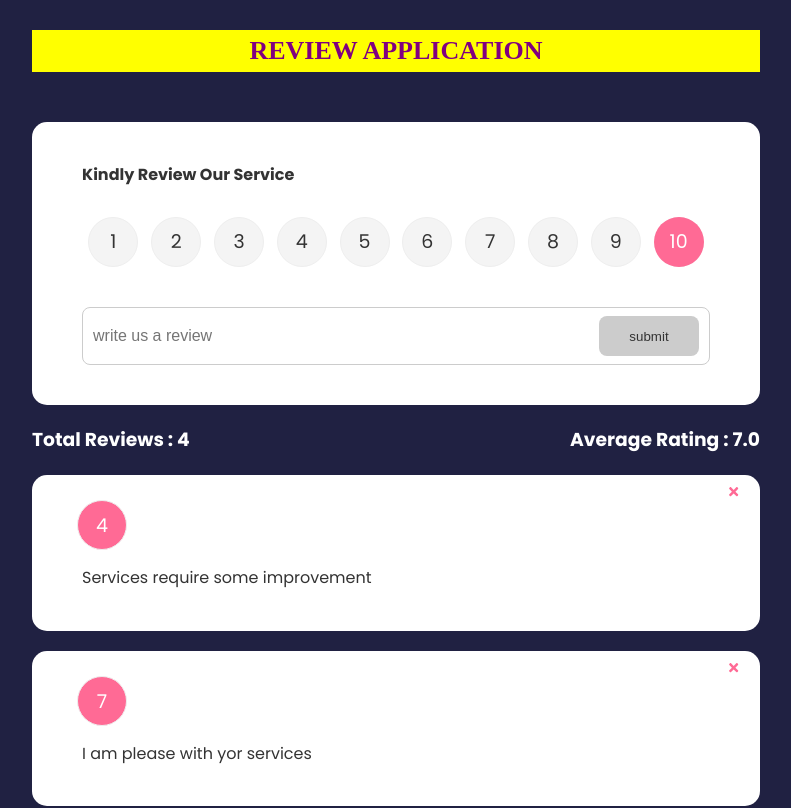
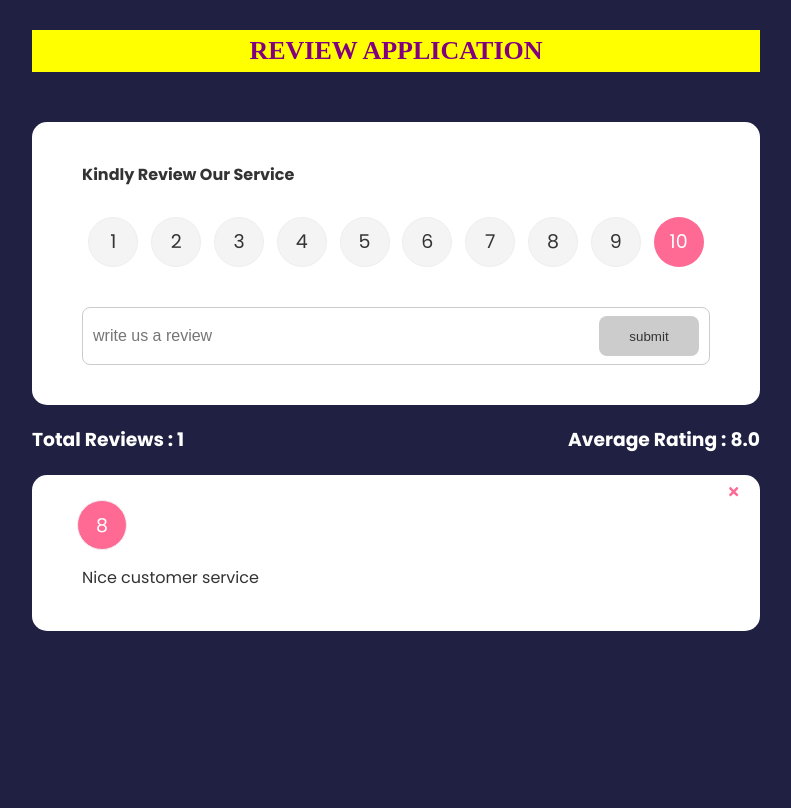
Before and after one commit to EllaGospel/review-app, a React (Create React App) app: page / in a window 1280 px wide. Shown: the top 808 px of the page, without its empty margins (244-1035 px from the left). Built offline with nearby package versions, Linux system fonts and the light colour scheme.

Commit message:
only one data

```diff
--- a/package.json
+++ b/package.json
@@ -10,6 +10,7 @@
     "react": "^18.2.0",
     "react-dom": "^18.2.0",
     "react-icons": "^4.7.1",
+    "react-router-dom": "^6.9.0",
     "react-scripts": "5.0.1",
     "uuid": "^9.0.0",
     "web-vitals": "^2.1.4"
--- a/src/component/ReviewData.js
+++ b/src/component/ReviewData.js
@@ -1,20 +1,20 @@
 const ReviewData = [
-    {
-        id:1,
-        rating:4,
-        text:'Services require some improvement'
-      },
-      {
-        id:2,
-        rating:7,
-        text:'I am please with yor services'
-      },
+    // {
+    //     id:1,
+    //     rating:4,
+    //     text:'Services require some improvement'
+    //   },
+    //   {
+    //     id:2,
+    //     rating:7,
+    //     text:'I am please with yor services'
+    //   },
 
-      {
-        id:3,
-        rating:9,
-        text:'Your services are top notch'
-      },
+    //   {
+    //     id:3,
+    //     rating:9,
+    //     text:'Your services are top notch'
+    //   },
       {
         id:4,
         rating:8,
```
Also changed, not shown: 1 other file (tests, documents, lock files or other folders).
